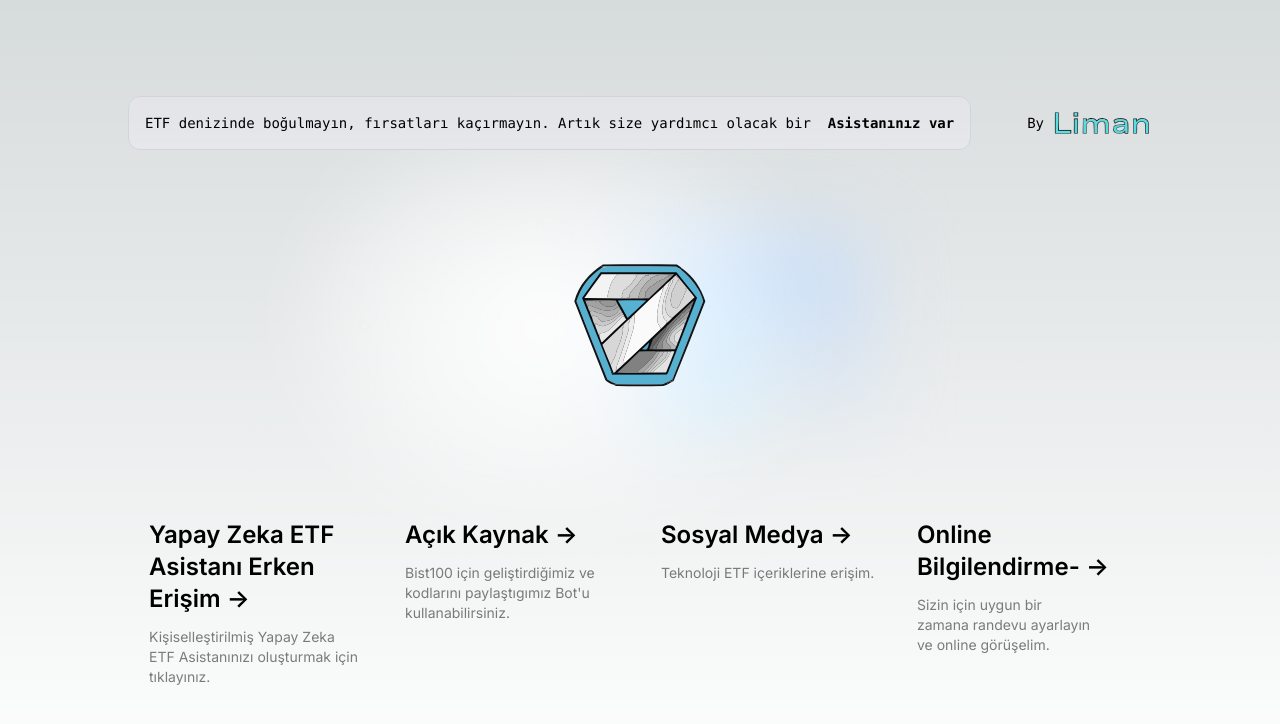
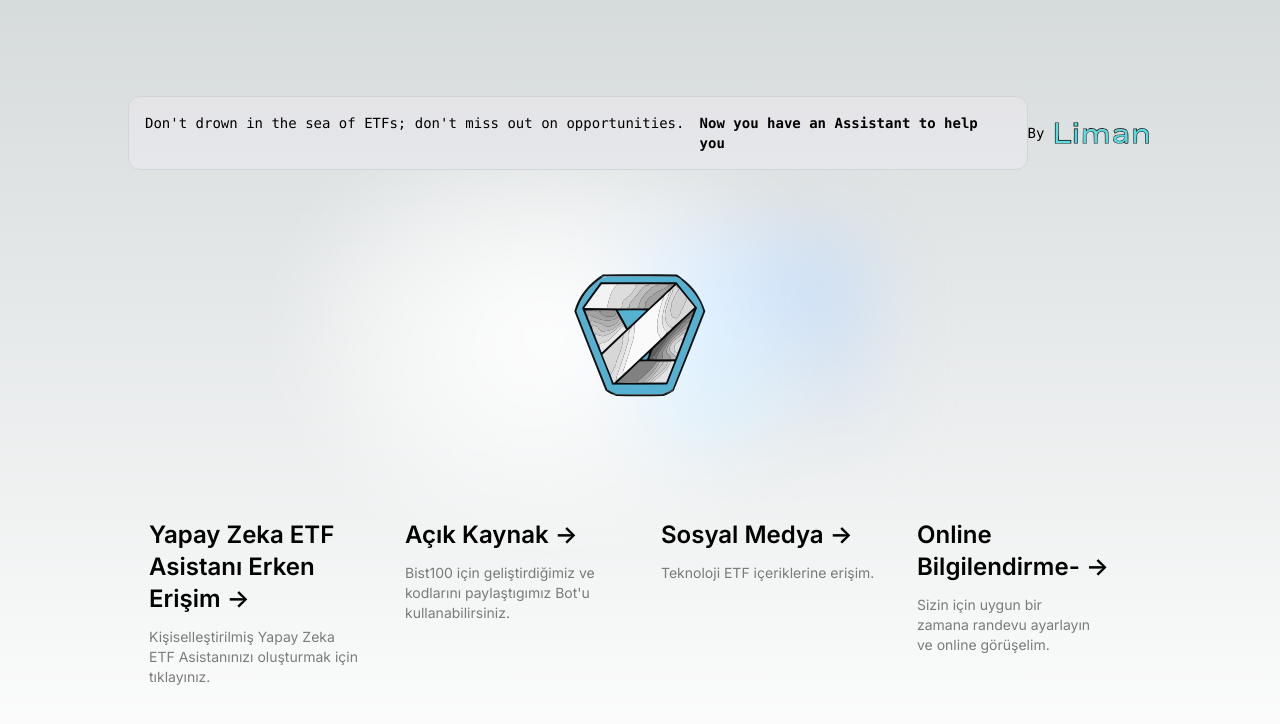
Before and after one commit to angarya-hub/angarya, a Next.js app: page / in a window 1280 px wide. Shown: the top 724 px of the page. Built offline with nearby package versions, Linux system fonts and the light colour scheme.

Commit message:
Update page.tsx

```diff
--- a/app/page.tsx
+++ b/app/page.tsx
@@ -5,8 +5,8 @@ export default function Home() {
     <main className="flex min-h-screen flex-col items-center justify-between p-24">
       <div className="z-10 w-full max-w-5xl items-center justify-between font-mono text-sm lg:flex">
         <p className="fixed left-0 top-0 flex w-full justify-center border-b border-gray-300 bg-gradient-to-b from-zinc-200 pb-6 pt-8 backdrop-blur-2xl dark:border-neutral-800 dark:bg-zinc-800/30 dark:from-inherit lg:static lg:w-auto  lg:rounded-xl lg:border lg:bg-gray-200 lg:p-4 lg:dark:bg-zinc-800/30">
-          ETF denizinde boğulmayın, fırsatları kaçırmayın. Artık size yardımcı olacak bir &nbsp;
-          <code className="font-mono font-bold">Asistanınız var</code>
+          Don't drown in the sea of ETFs; don't miss out on opportunities. &nbsp;
+          <code className="font-mono font-bold">Now you have an Assistant to help you</code>
         </p>
         <div className="fixed bottom-0 left-0 flex h-48 w-full items-end justify-center bg-gradient-to-t from-white via-white dark:from-black dark:via-black lg:static lg:size-auto lg:bg-none">
           <a
```
